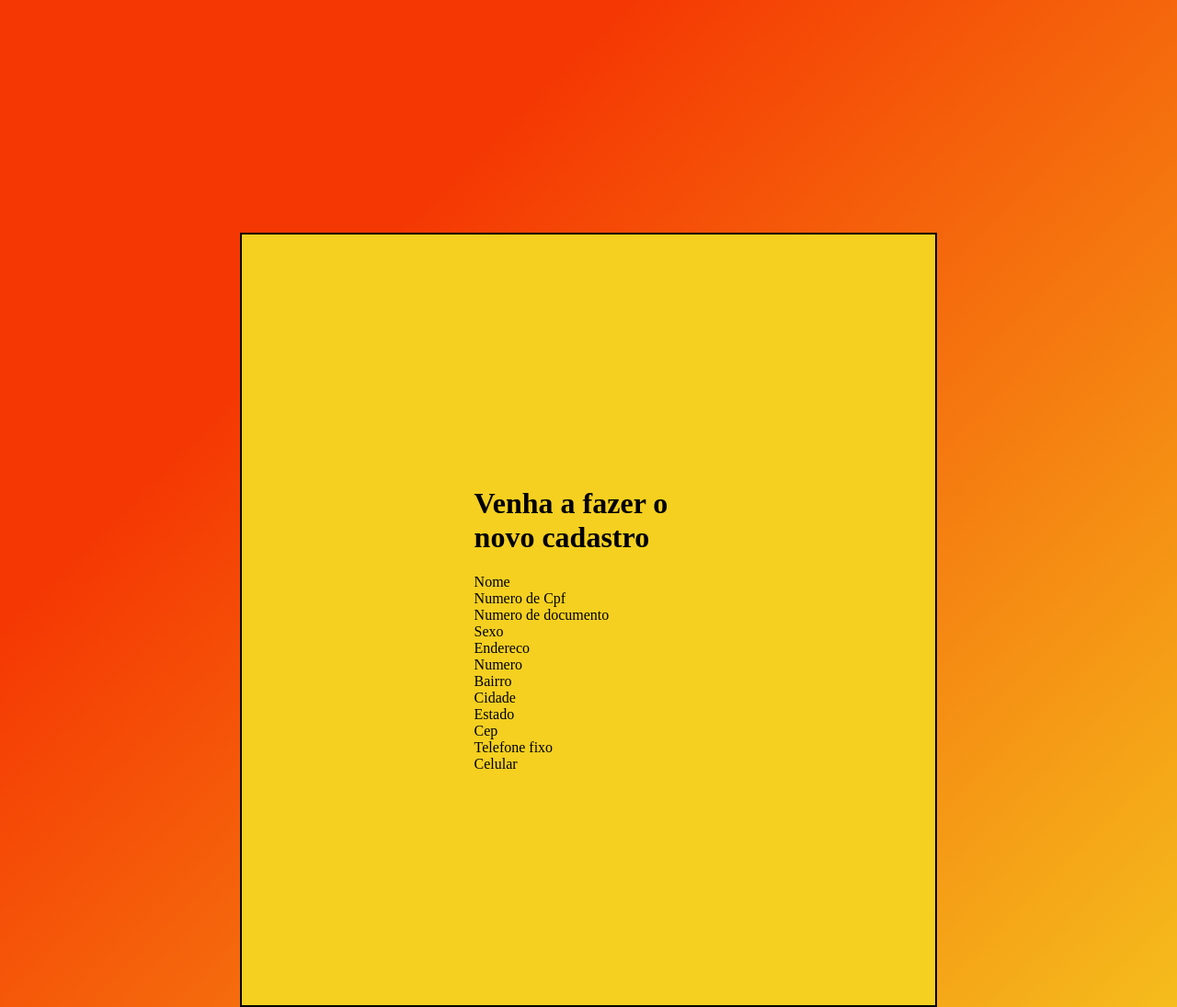
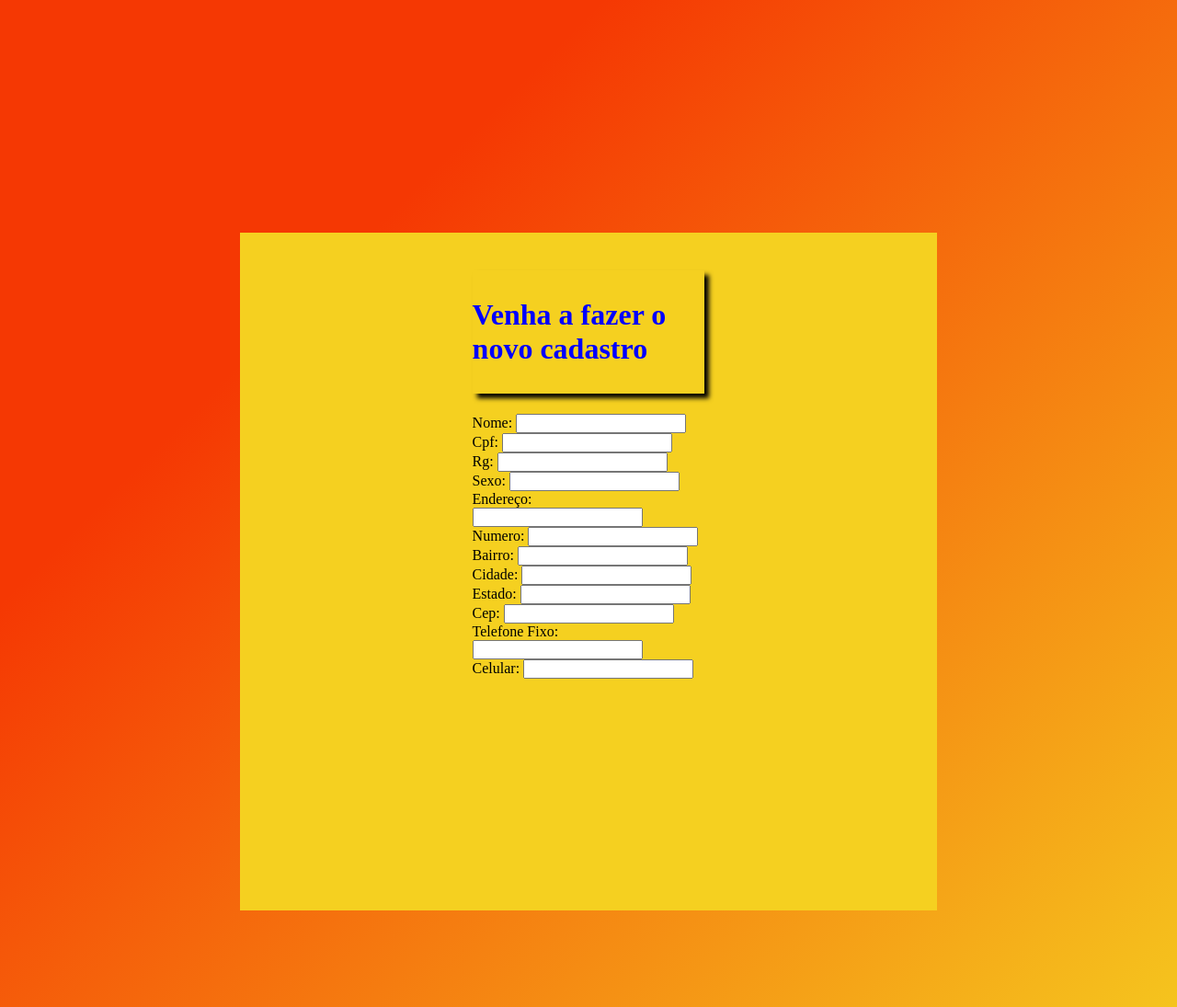
Before and after one commit to mkalamarz1/desafio-individual, a plain HTML site: page index.html in a window 1280 px wide. Shown: the top 1095 px of the page at 92% size. Drawn offline with Linux system fonts and the light colour scheme.

Commit message:
criei formulario basico

```diff
--- a/css/estilo.css
+++ b/css/estilo.css
@@ -3,10 +3,23 @@ body{
     background-image: linear-gradient(315deg, #f5d020 0%, #f53803 74%);
 }
 
+h1{
+    box-shadow: black 5px 5px 5px;
+    color:blue;
+    display: block;
+    padding: 30px 0;
+}
+
 #form{
-    border: black 2px solid;
+    border: black;
     display: block;
     margin: 20%;
     padding: 20%;
     background-color: #f5d020;
+    padding-top: 20px;
+
 }
+
+.campo{
+    color: black;
+}
--- a/index.html
+++ b/index.html
@@ -12,21 +12,70 @@
 
     <div id="form">
         <h1>Venha a fazer o novo cadastro</h1>
-        <div id=" menu">
-            <div>Nome</div>
-            <div> Numero de Cpf</div>
-            <div>Numero de documento</div>
-            <div>Sexo</div>
-            <div>Endereco</div>
-            <div>Numero</div>
-            <div>Bairro</div>
-            <div>Cidade</div>
-            <div>Estado</div>
-            <div>Cep</div>
-            <div>Telefone fixo</div>
-            <div>Celular</div>
 
-        </div>
+
+        <form action="/pagina-processa-dados-do-form" method="post">
+            <div class="campo">
+                <label for="nome">Nome:</label>
+                <input type="text" />
+            </div>
+
+            <div class="campo">
+                <label for="Cpf"> Cpf:</label>
+                <input type="number" />
+            </div>
+
+            <div class="campo">
+                <label for="Rg">Rg:</label>
+                <input type="number" />
+            </div>
+
+            <div class="campo">
+                <label for="nome">Sexo:</label>
+                <input type="text"/>
+            </div>
+
+            <div class="campo">
+                <label for="Endereço">Endereço:</label>
+                <input type="text" />
+            </div>
+
+            <div class="campo">
+                <label for="numero">Numero:</label>
+                <input type="number"/>
+            </div>
+
+            <div class="campo">
+                <label for="Bairro">Bairro:</label>
+                <input type="text" />
+            </div>
+
+            <div class="campo">
+                <label for="Cidade"> Cidade:</label>
+                <input type="text"/>
+            </div>
+
+            <div class="campo">
+                <label for="Estado">Estado:</label>
+                <input type="text" />
+            </div>
+
+            <div class="campo">
+                <label for="Cep">Cep:</label>
+                <input type="number" />
+            </div>
+
+            <div class="campo">
+                <label for="Telefone">Telefone Fixo:</label>
+                <input type="number" />
+            </div>
+
+            <div class="campo">
+                <label for="Celular">Celular:</label>
+                <input type="number" />
+            </div>
+        </form>
+
 
     </div>
 
```
Also changed, not shown: Azul e Laranja.jpg (renamed from imagem/Azul e Laranja.jpg).
